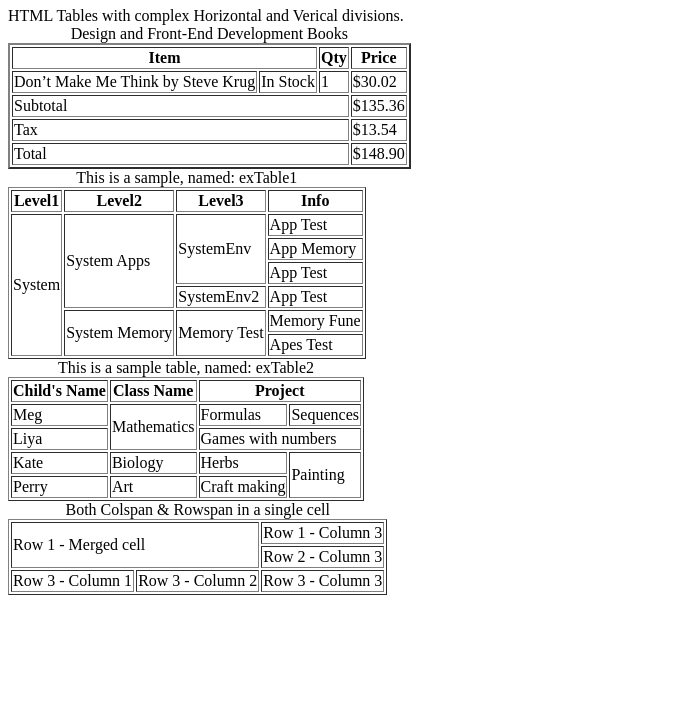
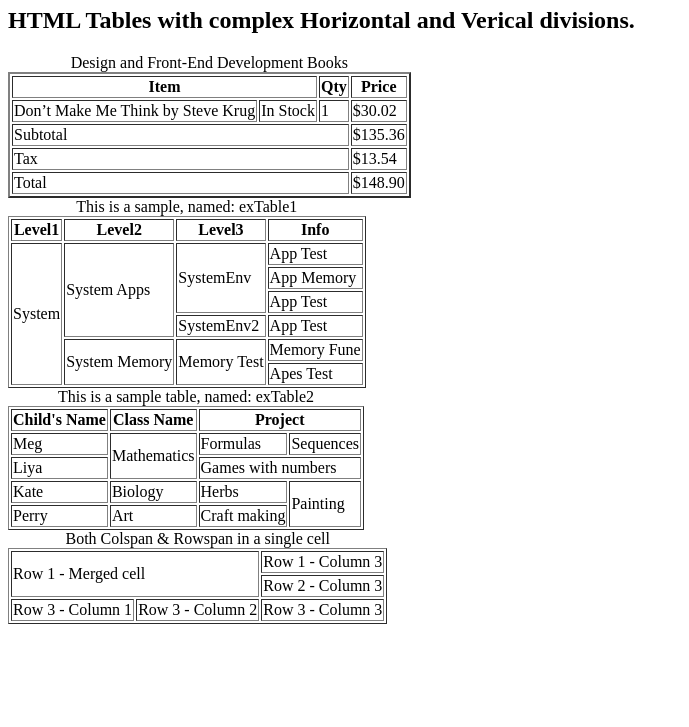
Before and after one commit to ParnianSrb/sample, a plain HTML site: page span/index.html in a window 1280 px wide. Shown: the part 73-800 px from the top of the page, without its empty margins (0-689 px from the left). Drawn offline with Linux system fonts and the light colour scheme.

Commit message:
Update index.html

```diff
--- a/span/index.html
+++ b/span/index.html
@@ -5,7 +5,7 @@
     </head>
     <body>
         <h1>Three Samples of HTML Tables</h1>
-        <div>HTML Tables with complex Horizontal and Verical divisions.</div>
+        <h2>HTML Tables with complex Horizontal and Verical divisions.</h2>
 
         <table border="2">
           <caption>Design and Front-End Development Books</caption>
```
